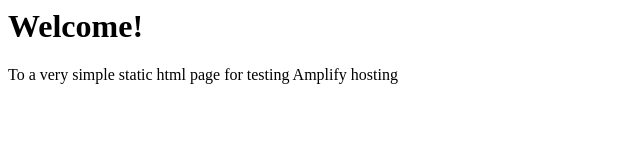
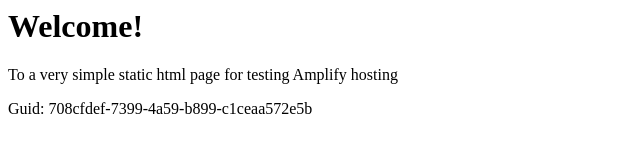
Before and after one commit to aws-aemilia-cdg/Github-PR-Commit-Integration-Test-DoNotTouch-Gith-OKSLNVO2-v1-prod-eu-west-3, a website: page src/index.html in a window 1280 px wide. Shown: the whole page, without its empty margins (0-640 px from the left). Drawn offline with Linux system fonts and the light colour scheme.

Commit message:
commit from integ tests

```diff
--- a/src/index.html
+++ b/src/index.html
@@ -1,3 +1,5 @@
+
+
 <html lang="en">
 
 <head>
@@ -10,6 +12,6 @@
 <body>
     <h1>Welcome!</h1>
     <p>To a very simple static html page for testing Amplify hosting</p>
-</body>
+    <p>Guid: 708cfdef-7399-4a59-b899-c1ceaa572e5b</p></body>
 
 </html>
```
